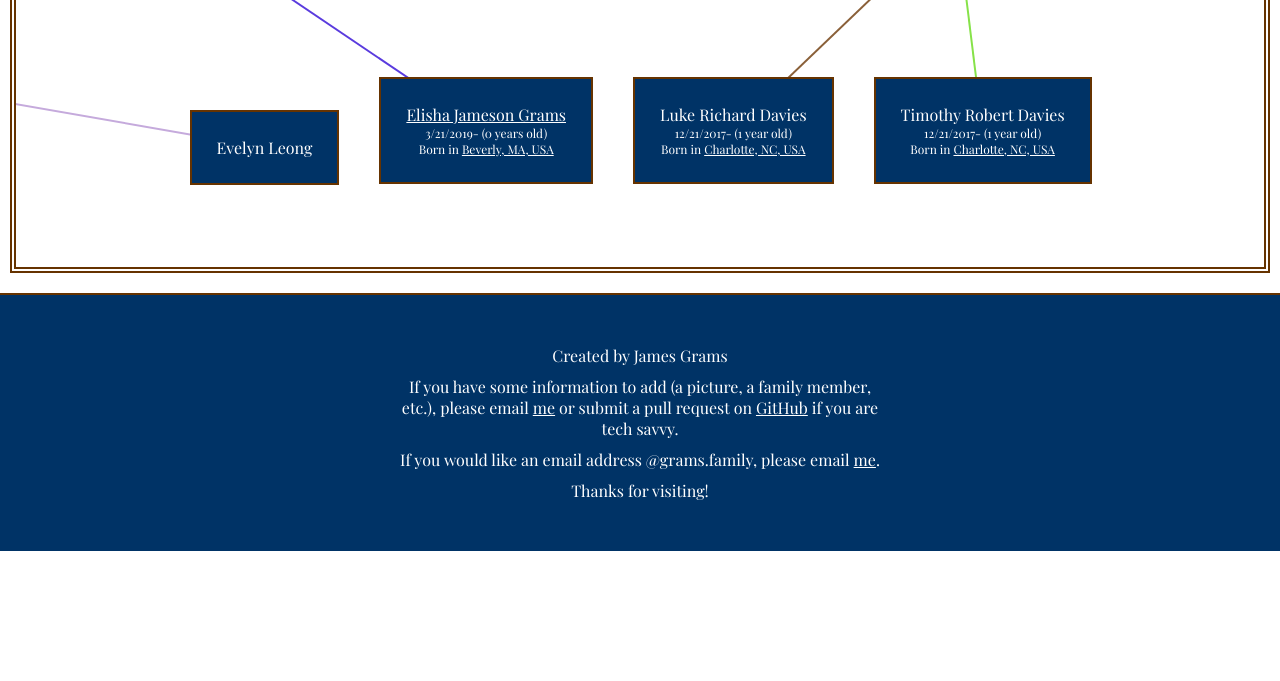
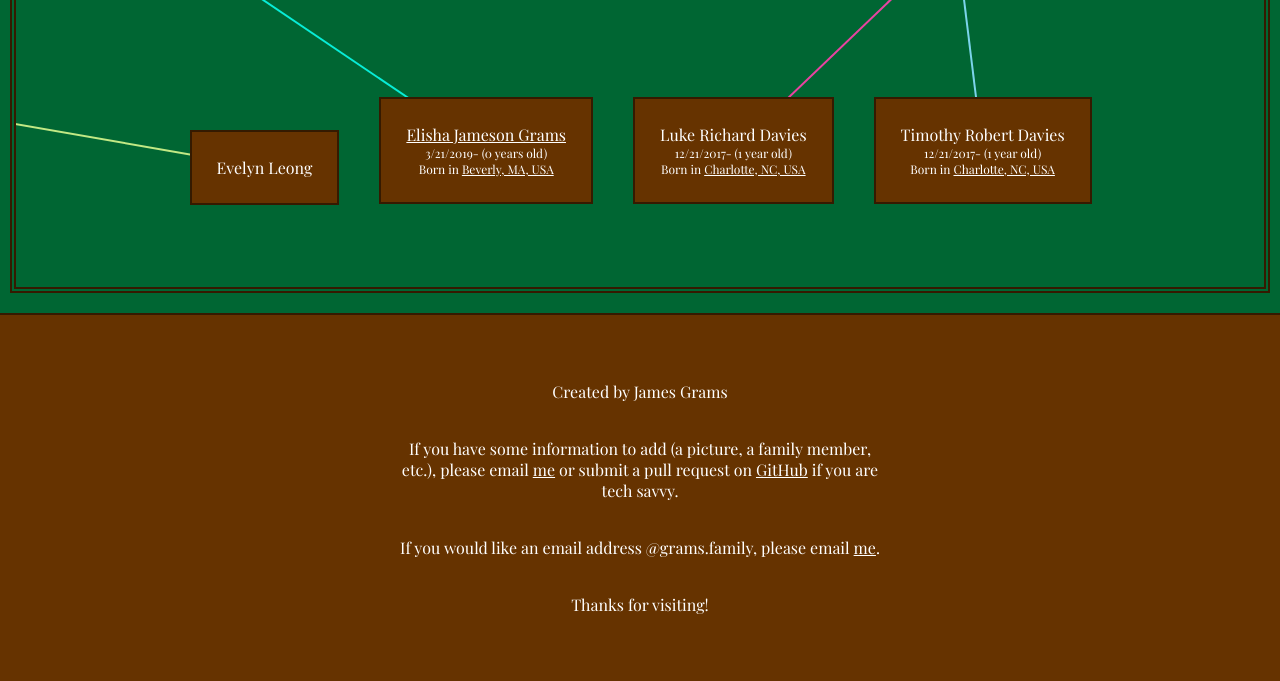
Before and after one commit to jamesgrams/grams.github.io, a plain HTML site: page index.html in a window 1280 px wide. Shown: the part 1309-1990 px from the top of the page. Before the commit the page ends 1860 px from the top, so only its background shows below. Drawn offline with nearby package versions, Linux system fonts and the light colour scheme.

Commit message:
Added more color

```diff
--- a/index.html
+++ b/index.html
@@ -7,12 +7,19 @@
                 font-family: 'Playfair Display', serif;
             }
             body {
-                background-color: white;
+                background-color: #006633;
                 text-align: center;
                 margin: 0;
+                color: white;
+            }
+            a {
+                color: white;
             }
             p {
-                margin: 10px;
+                padding: 10px;
+                max-width: 500px;
+                margin-left: auto;
+                margin-right: auto;
             }
             .header {
                 background-image: url('/images/elishajamesongrams2.jpg');
@@ -20,15 +27,14 @@
                 background-repeat: no-repeat;
                 background-position: 0 30%;
                 height: 150px;
-                border-bottom: 2px solid #663300;
+                border-bottom: 2px solid #351A00;
                 position: relative;
                 margin-bottom: 55px;
             }
             h1 {
                 text-shadow: 1px 1px #a0a0a0;
                 padding: 10px;
-                border: 2px solid #663300;
-                background-color: white;
+                border: 2px solid #351A00;
                 position: absolute;
                 bottom: 0;
                 margin: 0;
@@ -40,7 +46,7 @@
                 box-sizing: border-box;
                 transform: translateY(50%);
                 color: white;
-                background-color: #003366;
+                background-color: #663300;
             }
             svg {
                 position: absolute;
@@ -70,10 +76,10 @@
                 display: inline-block;
                 margin: 40px 20px;
                 padding: 25px;
-                border: 2px solid #663300;
+                border: 2px solid #351A00;
                 position: relative;
                 z-index: 999;
-                background-color: #003366;
+                background-color: #663300;
                 color: white;
             }
             .tree-column a {
@@ -98,7 +104,7 @@
                 top: 0;
                 transform: translateY(-100%);
                 left: -2px;
-                border: 2px solid #663300;
+                border: 2px solid #351A00;
                 width: 100%;
             }
             .picture img {
@@ -115,7 +121,7 @@
                 overflow: scroll;
                 -webkit-overflow-scrolling: touch;
                 width: calc(100% - 32px);
-                border: 6px double #663300;
+                border: 6px double #351A00;
                 margin-left: 10px;
                 margin-right: 10px;
             }
@@ -145,17 +151,12 @@
                 margin-right: 10px;
             }
             #footer {
-                border-top: 2px solid #663300;
+                border-top: 2px solid #351A00;
                 margin-top: 20px;
                 padding-top: 40px;
                 padding-bottom: 40px;
                 color: white;
-                background-color: #003366;
-            }
-            p {
-                max-width: 500px;
-                margin-left: auto;
-                margin-right: auto;
+                background-color: #663300;
             }
             #footer a {
                 color: white;
@@ -904,12 +905,68 @@
             // Get a random color
             // Taken from here: https://stackoverflow.com/questions/1484506/random-color-generator
             function getRandomColor() {
-                var letters = '0123456789ABCDE';
+                var letters = '0123456789ABCDEF';
                 var color = '#';
                 for (var i = 0; i < 6; i++) {
                     color += letters[Math.floor(Math.random() * 15)];
                 }
+                // Keep generating random colors until we get one light (unlike background color)
+                if( isLightColor(color) ) {
+                    return getRandomColor();
+                }
                 return color;
+            }
+            // Make sure a color has a lightness over 0.8, (background [006633] = 0.4166666666666667)
+            // Idea from here: https://stackoverflow.com/questions/13586999/color-difference-similarity-between-two-values-with-js
+            function isLightColor(hex1) {
+                var rgb1 = hexToRgb(hex1);
+                var hsv1 = rgbToHsv(rgb1.r, rgb1.g, rgb1.b);
+                if( hsv1[2] < 0.9 ) return true; // We only want light colors
+                return false;
+            }
+            // rgb to hsv
+            // taken from here: http://axonflux.com/handy-rgb-to-hsl-and-rgb-to-hsv-color-model-c
+            /**
+            * Converts an RGB color value to HSV. Conversion formula
+            * adapted from http://en.wikipedia.org/wiki/HSV_color_space.
+            * Assumes r, g, and b are contained in the set [0, 255] and
+            * returns h, s, and v in the set [0, 1].
+            *
+            * @param   Number  r       The red color value
+            * @param   Number  g       The green color value
+            * @param   Number  b       The blue color value
+            * @return  Array           The HSV representation
+            */
+            function rgbToHsv(r, g, b){
+                r = r/255, g = g/255, b = b/255;
+                var max = Math.max(r, g, b), min = Math.min(r, g, b);
+                var h, s, v = max;
+
+                var d = max - min;
+                s = max == 0 ? 0 : d / max;
+
+                if(max == min){
+                    h = 0; // achromatic
+                }else{
+                    switch(max){
+                        case r: h = (g - b) / d + (g < b ? 6 : 0); break;
+                        case g: h = (b - r) / d + 2; break;
+                        case b: h = (r - g) / d + 4; break;
+                    }
+                    h /= 6;
+                }
+
+                return [h, s, v];
+            }
+            // hex to rgb
+            // Taken from here: https://stackoverflow.com/questions/5623838/rgb-to-hex-and-hex-to-rgb/5624139
+            function hexToRgb(hex) {
+                var result = /^#?([a-f\d]{2})([a-f\d]{2})([a-f\d]{2})$/i.exec(hex);
+                return result ? {
+                    r: parseInt(result[1], 16),
+                    g: parseInt(result[2], 16),
+                    b: parseInt(result[3], 16)
+                } : null;
             }
         </script>
         <link href="https://fonts.googleapis.com/css?family=Playfair+Display" rel="stylesheet">
```
